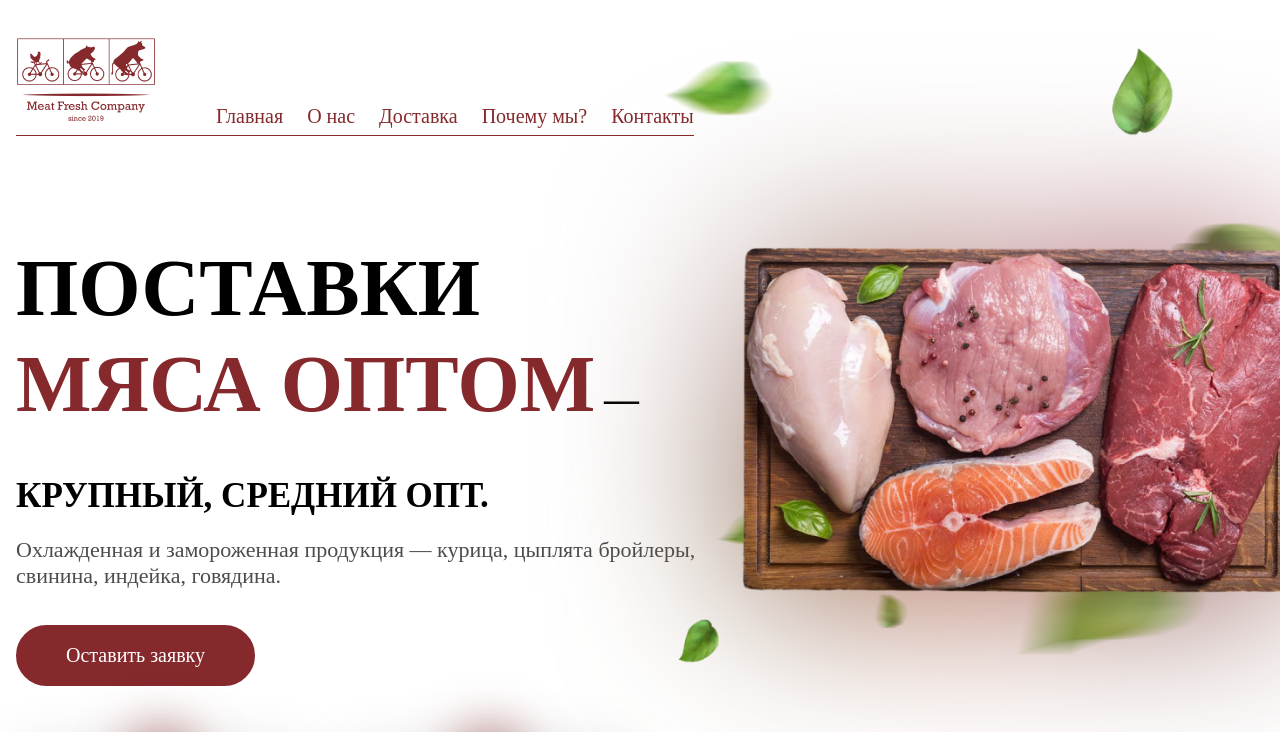
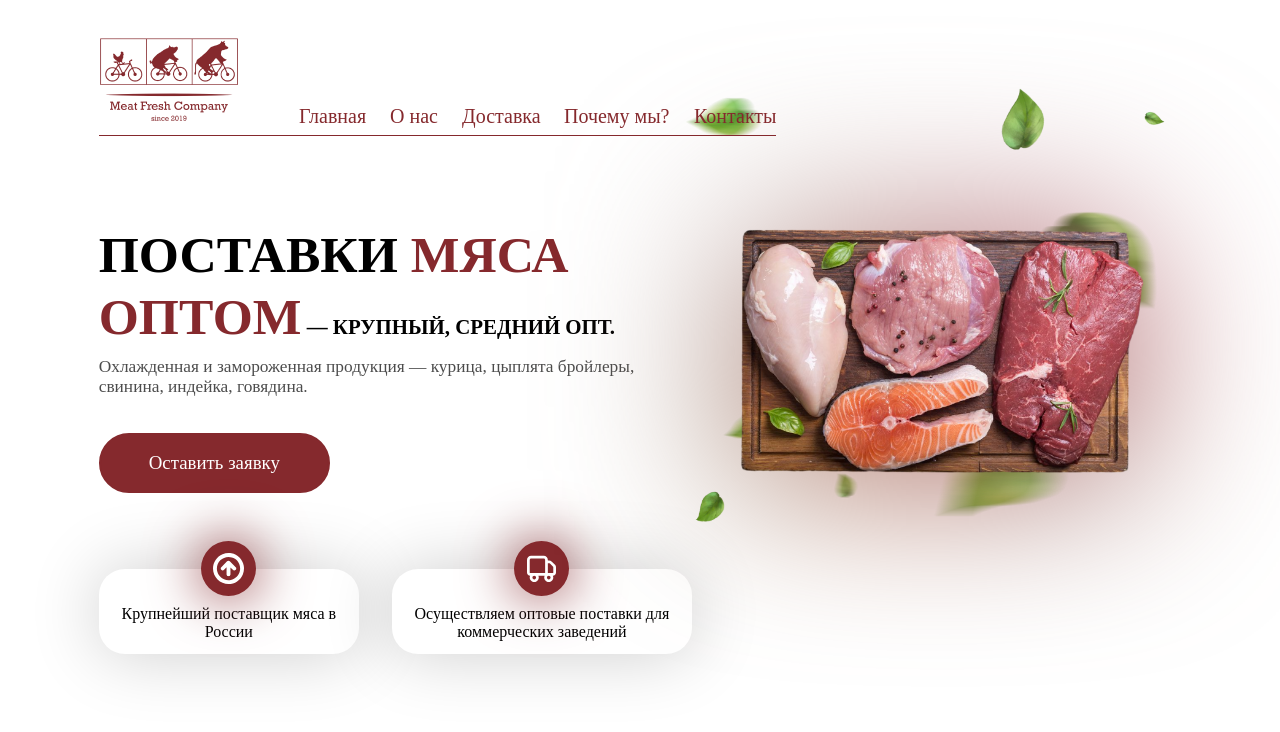
Before and after one commit to PhilipLitskevich/MFC, a website built with webpack: page src/index.html in a window 1280 px wide. Shown: the top 732 px of the page. Built offline with nearby package versions, Linux system fonts and the light colour scheme; files whose address does not match are found by name; a web font is replaced by a local one.

Commit message:
hero adaptive text

```diff
--- a/src/html/_about.htm
+++ b/src/html/_about.htm
@@ -1,4 +1,4 @@
-<section class="section-about about">
+<section class="section-about about" id="about">
 	<div class="about__container">
 		<h2 class="about__title title">
 			ВСЕ ЧТО НУЖНО <span class="title--red">ЗНАТЬ О НАС</span>
--- a/src/html/_delivery.htm
+++ b/src/html/_delivery.htm
@@ -1,4 +1,4 @@
-<section class="section-delivery delivery">
+<section class="section-delivery delivery" id="delivery">
 	<div class="delivery__container">
 		<h2 class="delivery__title title">Доставка</h2>
 		<div class="delivery__wrapper">
--- a/src/html/_footer.htm
+++ b/src/html/_footer.htm
@@ -1,4 +1,4 @@
-<footer class="footer">
+<footer class="footer" id="footer">
 	<div class="footer__container">
 		<div class="footer__left">
 			<h2 class="footer__title title">
--- a/src/html/_header.htm
+++ b/src/html/_header.htm
@@ -8,11 +8,11 @@
 				</div>
 				<nav class="menu__body">
 					<ul class="menu__list">
-						<li class="menu__item"><a href="" class="menu__link">Главная</a></li>
-						<li class="menu__item"><a href="" class="menu__link">О нас</a></li>
-						<li class="menu__item"><a href="" class="menu__link">Доставка</a></li>
-						<li class="menu__item"><a href="" class="menu__link">Почему мы?</a></li>
-						<li class="menu__item"><a href="" class="menu__link">Контакты</a></li>
+						<li class="menu__item"><a href="#" class="menu__link hvr-underline-from-center" data-goto="#hero">Главная</a></li>
+						<li class="menu__item"><a href="#" class="menu__link hvr-underline-from-center" data-goto="#about">О нас</a></li>
+						<li class="menu__item"><a href="#" class="menu__link hvr-underline-from-center" data-goto="#delivery">Доставка</a></li>
+						<li class="menu__item"><a href="#" class="menu__link hvr-underline-from-center" data-goto="#why">Почему мы?</a></li>
+						<li class="menu__item"><a href="#" class="menu__link hvr-underline-from-center" data-goto="#footer">Контакты</a></li>
 					</ul>
 				</nav>
 			</div>
--- a/src/html/_hero.htm
+++ b/src/html/_hero.htm
@@ -1,4 +1,4 @@
-<section class="section-hero hero" data-fullscreen>
+<section class="section-hero hero" id="hero" data-fullscreen>
 	<div class="hero__container">
 		<div class="hero__content">
 			<h1 class="hero-title title">Поставки <span class="title--red">мяса оптом</span><span class="title--small"> —
--- a/src/html/_why.htm
+++ b/src/html/_why.htm
@@ -1,4 +1,4 @@
-<secton class="swction__why why">
+<secton class="section__why why" id="why">
 	<div class="why__container">
 		<h2 class="why__title title">
 			ПОЧЕМУ “МИТ ФРЕШ”
--- a/src/js/app.js
+++ b/src/js/app.js
@@ -67,7 +67,7 @@ flsFunctions.addTouchClass();
 Документация по работе в шаблоне:
 Сниппет (HTML):
 */
-import './libs/parallax-mouse.js'
+// import './libs/parallax-mouse.js'
 
 // ========================================================================================================================================================================================================================================================
 // Работа с формами ========================================================================================================================================================================================================================================================
@@ -156,10 +156,10 @@ import './libs/watcher.js'
 import * as flsScroll from "./files/scroll/scroll.js";
 
 // Плавная навигация по странице
-// flsScroll.pageNavigation();
+flsScroll.pageNavigation();
 
 // Функционал добавления классов к хедеру при прокрутке
-flsScroll.headerScroll();
+// flsScroll.headerScroll();
 
 // Функционал липкого блока
 // flsScroll.stickyBlock();
--- a/src/scss/common.scss
+++ b/src/scss/common.scss
@@ -1,7 +1,9 @@
 // Заголовки, общие БЄМ блоки и проче...
 .title {
 	color: $mainColor;
-	font-size: rem(80);
+	// font-size: rem(80);
+	@include adaptiveValue("font-size", 80, 50, $containerWidth, 400, 1);
+
 	font-weight: 600;
 	line-height: 120.157%;
 	text-transform: uppercase;
@@ -14,6 +16,7 @@
 .title--small {
 	font-size: rem(35);
 	line-height: 120.157%;
+	@include adaptiveValue("font-size", 35, 10, 1900, 800, 1);
 }
 
 .hvr-underline-from-center {
--- a/src/scss/header.scss
+++ b/src/scss/header.scss
@@ -72,7 +72,14 @@
 .menu__link {
 	color: $secondMainColor;
 	font-size: rem(20);
+	overflow: visible;
 
+	&.hvr-underline-from-center::before {
+		background-color: $secondMainColor;
+		bottom: rem(-10);
+		z-index: 10;
+		height: rem(4);
+	}
 }
 
 //====================================================================================================
--- a/src/scss/hero.scss
+++ b/src/scss/hero.scss
@@ -7,22 +7,27 @@
 		display: flex;
 		width: 100%;
 		height: 100%;
-		padding-top: max(rem(150), 30vh);
+		padding-top: max(rem(150), 28vh);
 		padding-bottom: rem(55);
 		/* 277/925 */
+
+		gap: rem(50);
+		@include adaptiveValue("gap", 27, 50, 1900, 1500, 1);
 	}
 
 	&__content {
-		max-width: rem(839);
+		// max-width: rem(839);
 	}
 
-	&-title {}
+	&-title {
+		@include adaptiveValue("font-size", 80, 25, 1900, 700, 1);
+	}
 
 	&__text {
 		margin-top: rem(9);
 
 		color: rgba(0, 0, 0, 0.70);
-		font-size: 22px;
+		@include adaptiveValue("font-size", 22, 13, 1900, 700, 1);
 		font-style: normal;
 		font-weight: 400;
 		line-height: normal;
@@ -31,6 +36,8 @@
 	&__button {
 		margin-top: rem(36);
 		padding: rem(17) rem(48);
+
+		@include adaptiveValue("font-size", 20, 15, $containerWidth, 400, 1);
 	}
 
 	&__advantages {
@@ -74,13 +81,18 @@
 		/* 17.999px */
 	}
 
+	&__right {
+		// @include adaptiveValue("max-width", 634, 500, 1900, 1500, 1);
+		@include adaptiveValue("padding-right", 0, 50, 1900, 1500, 1);
+	}
+
 	&__image-wrapper {
 		position: relative;
 		// max-width: rem(634);
 		// max-height: rem(405);
 		aspect-ratio: 634 / 405;
 		// width: 100%;
-		@include adaptiveValue("width", 634, 266, $containerWidth, 400, 1);
+		@include adaptiveValue("width", 634, 200, 1900, 800, 1);
 
 		height: auto;
 		perspective: 2000px;
--- a/src/scss/style.scss
+++ b/src/scss/style.scss
@@ -100,6 +100,7 @@ body {
 	[class*="__container"] {
 		@if ($maxWidthContainer>0) {
 			max-width: rem($maxWidthContainer);
+			@include adaptiveValue("max-width", 1500, 900, 1920, 1000, 1);
 			box-sizing: content-box;
 			margin: 0 auto;
 		}
```
